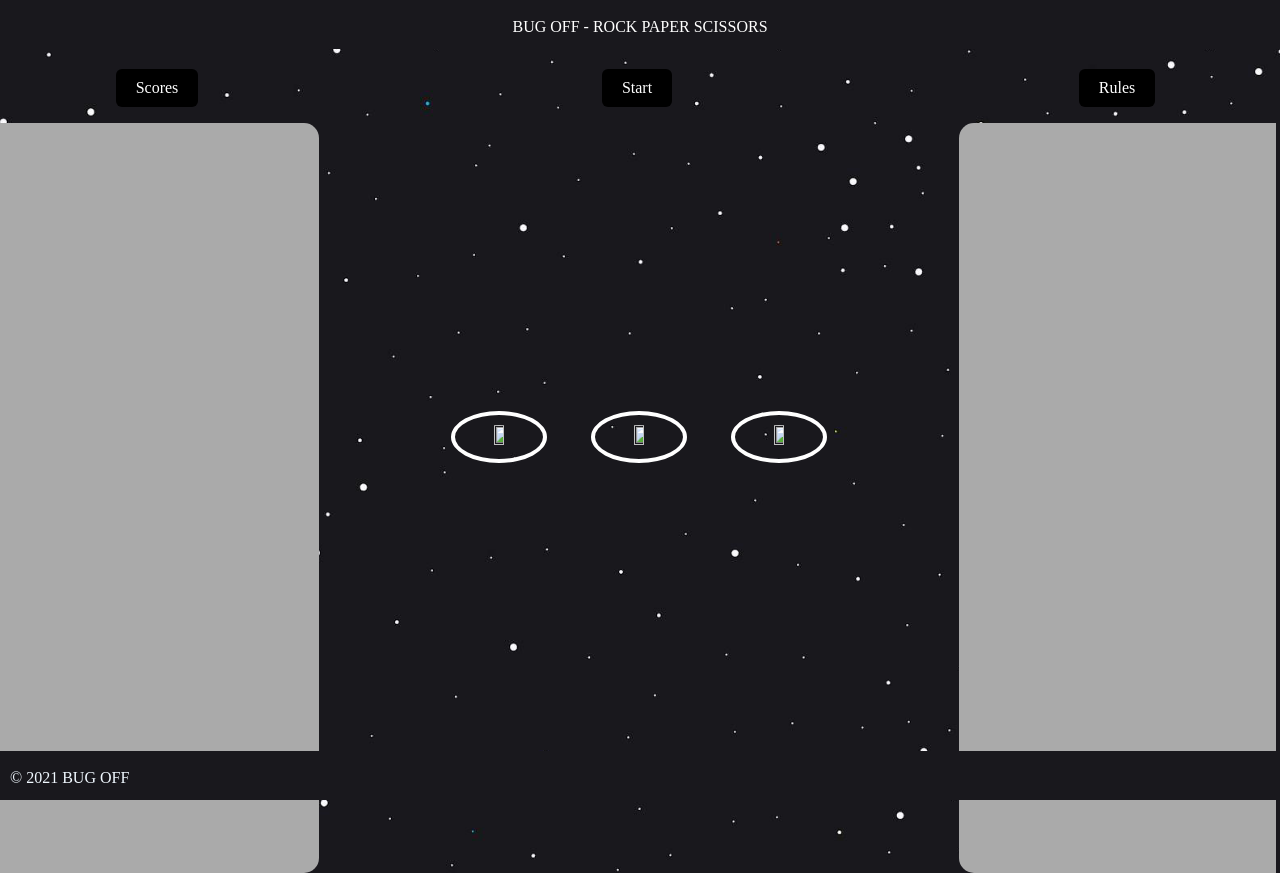
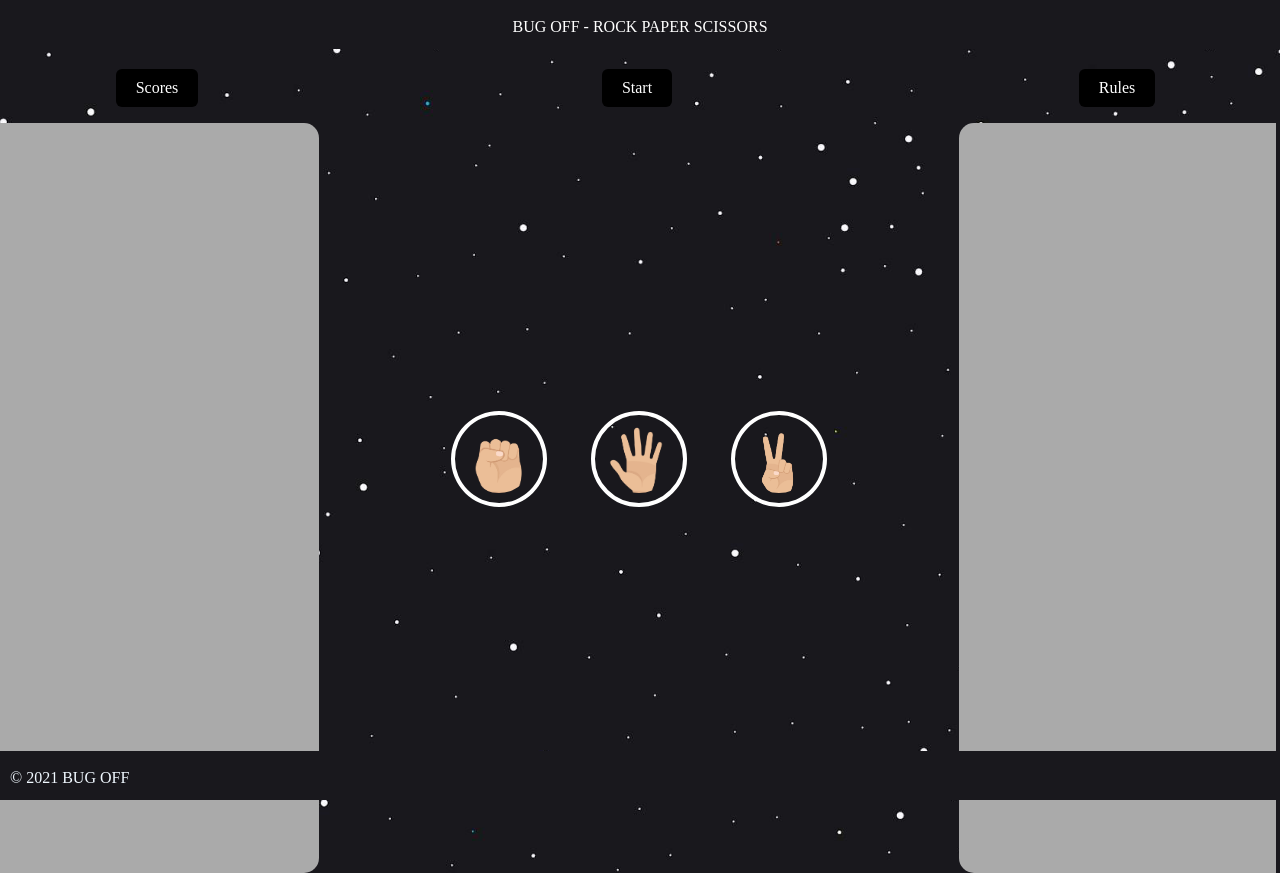
Before and after one commit to namanrai/Rock-Paper-Scissors-1012, a plain HTML site: page index.html in a window 1280 px wide. Drawn offline with Linux system fonts and the light colour scheme; a web font is replaced by a local one.

Commit message:
Updated images and HTML.
Updated images and HTML.

```diff
--- a/index.html
+++ b/index.html
@@ -45,9 +45,9 @@
         </div>
         <div class="column2">
             <div class="choices">
-                <img class="choice" src="images/rock2.png" width="15%" height="15%"><img>
-                <img class="choice" src="images/paper2.png" width="15%" height="15%"><img>
-                <img class="choice" src="images/scissor2.png" width="15%" height="15%"><img>
+                <img class="choice" src="images/rock.png" width="15%" height="15%"><img>
+                <img class="choice" src="images/paper.png" width="15%" height="15%"><img>
+                <img class="choice" src="images/scissor.png" width="15%" height="15%"><img>
             </div>
         </div>
         <div class="column3">
```
Also changed, not shown: images/paper.png (added), images/rock.png (added), images/scissor.png (added).
